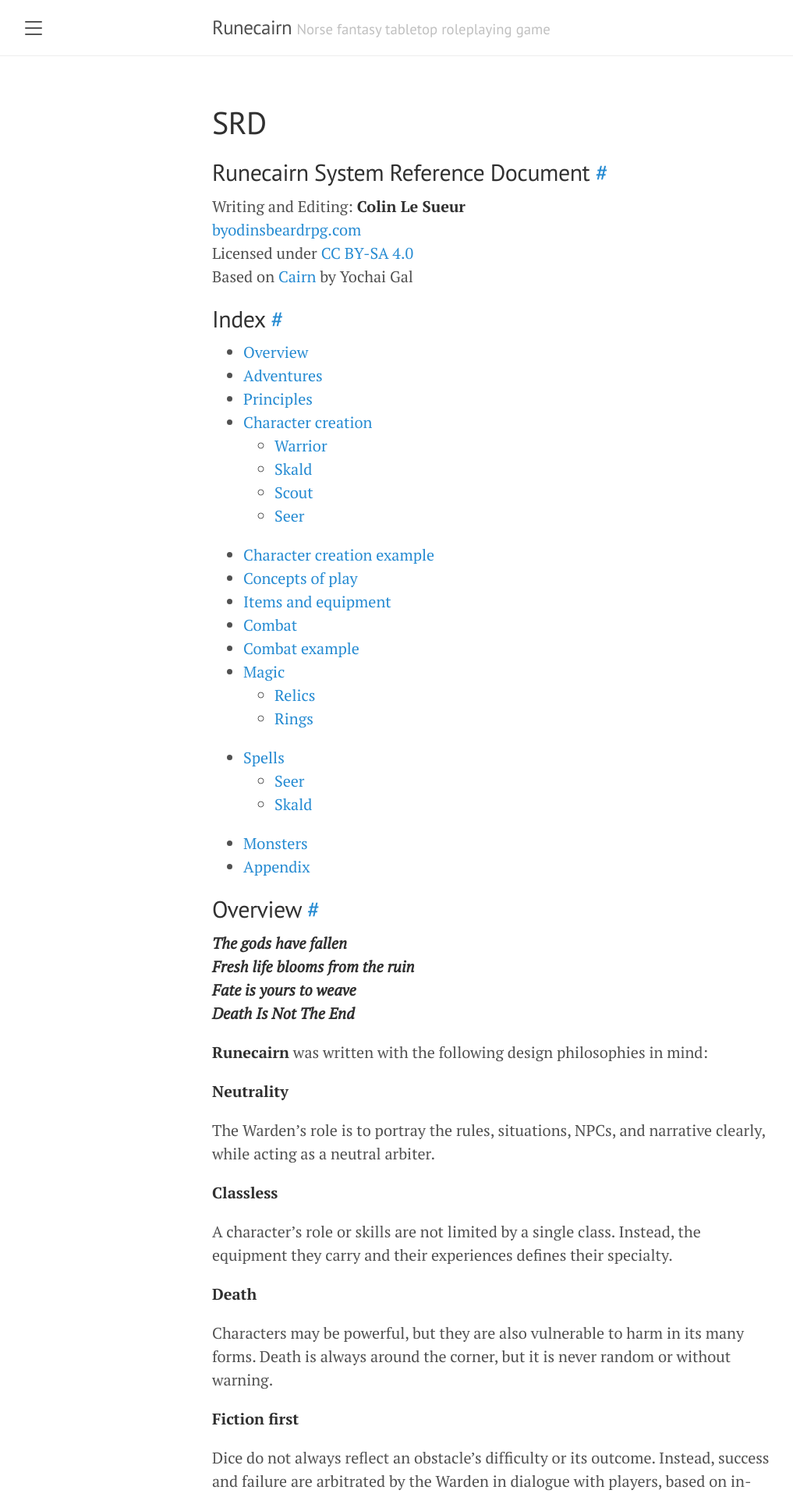
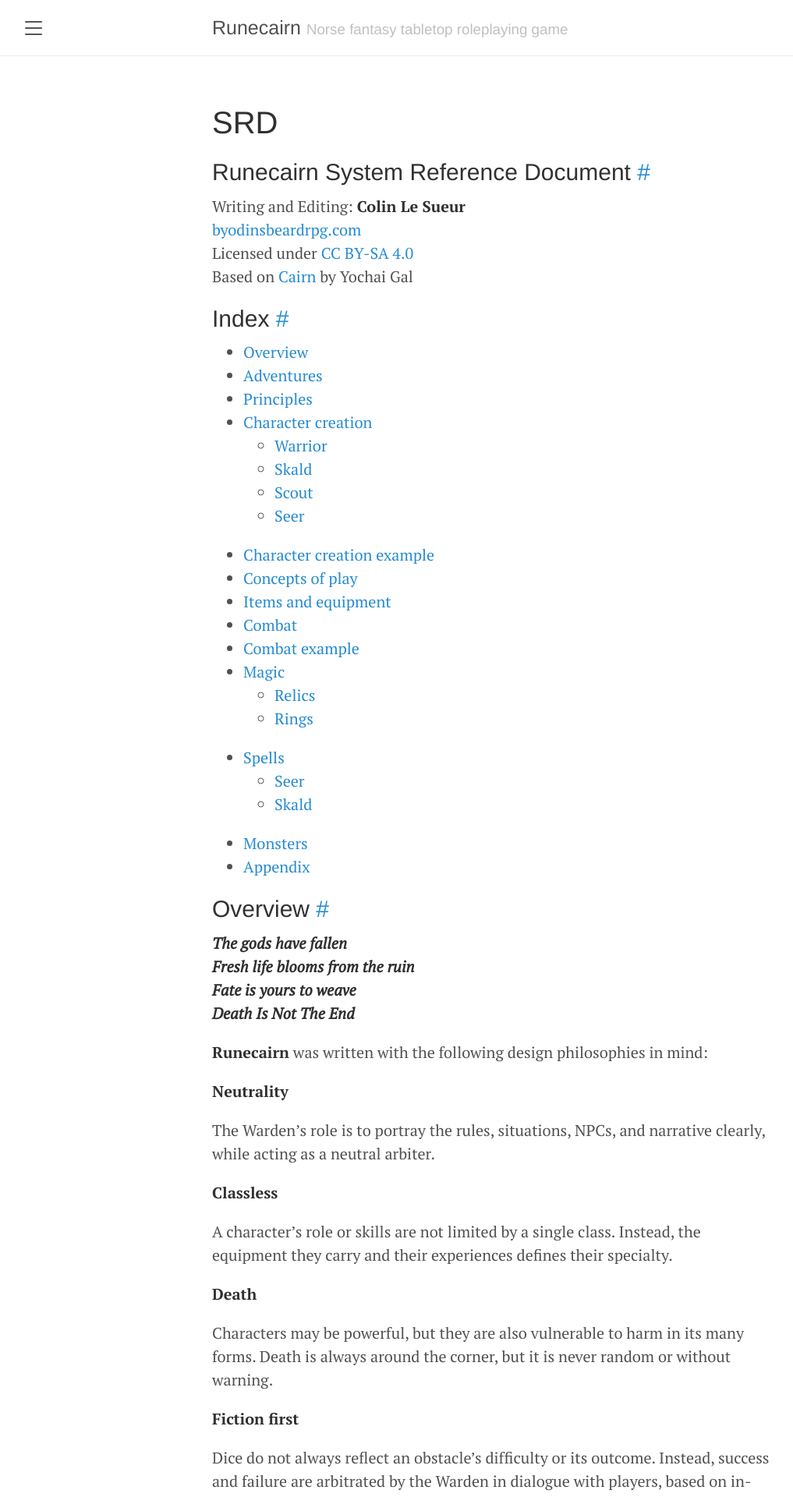
Before and after one commit to byodinsbeardrpg/byodinsbeardrpg.github.io, a Jekyll site: the page built from srd.md, in a window 1280 px wide. Shown: the top 1920 px of the page at 78% size, without its empty margins (8-1025 px from the left). Built offline with Jekyll 4.4.1, drawn with Linux system fonts in a browser that asks for light colours; some web fonts are replaced.

Commit message:
Updated font

```diff
--- a/_includes/head.html
+++ b/_includes/head.html
@@ -1,5 +1,6 @@
 <head>
   <link href="http://gmpg.org/xfn/11" rel="profile">
+  <link rel="stylesheet" href="https://use.typekit.net/jhb5bff.css">
   <meta http-equiv="content-type" content="text/html; charset=utf-8">
 
   <meta name="viewport" content="width=device-width, initial-scale=1.0, maximum-scale=1">
--- a/public/css/lanyon.css
+++ b/public/css/lanyon.css
@@ -45,10 +45,9 @@
 }
 
 h1, h2, h3, h4, h5, h6 {
-  font-family: "PT Sans", Helvetica, Arial, sans-serif;
+  font-family: "PT Futura", Helvetica, Arial, sans-serif;
   font-weight: 400;
   color: #313131;
-  letter-spacing: -.025rem;
 }
 
 
```
